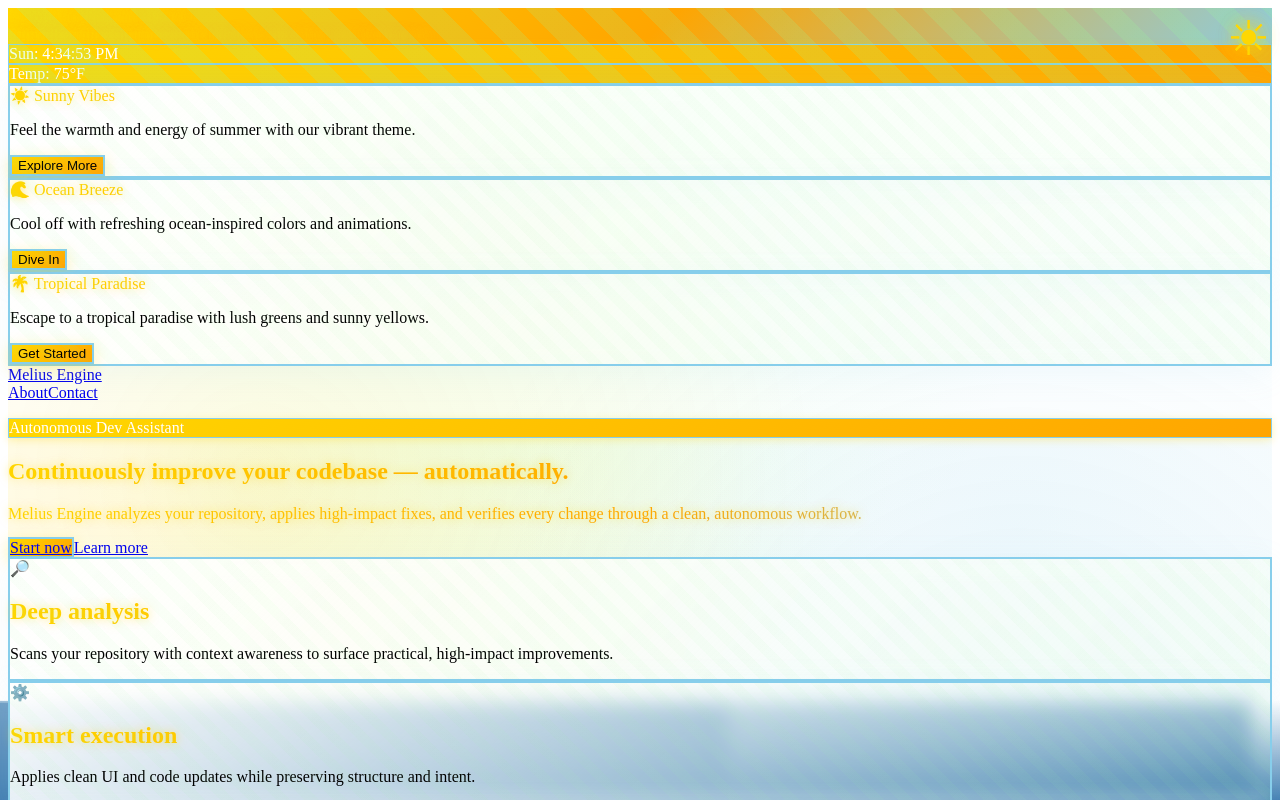
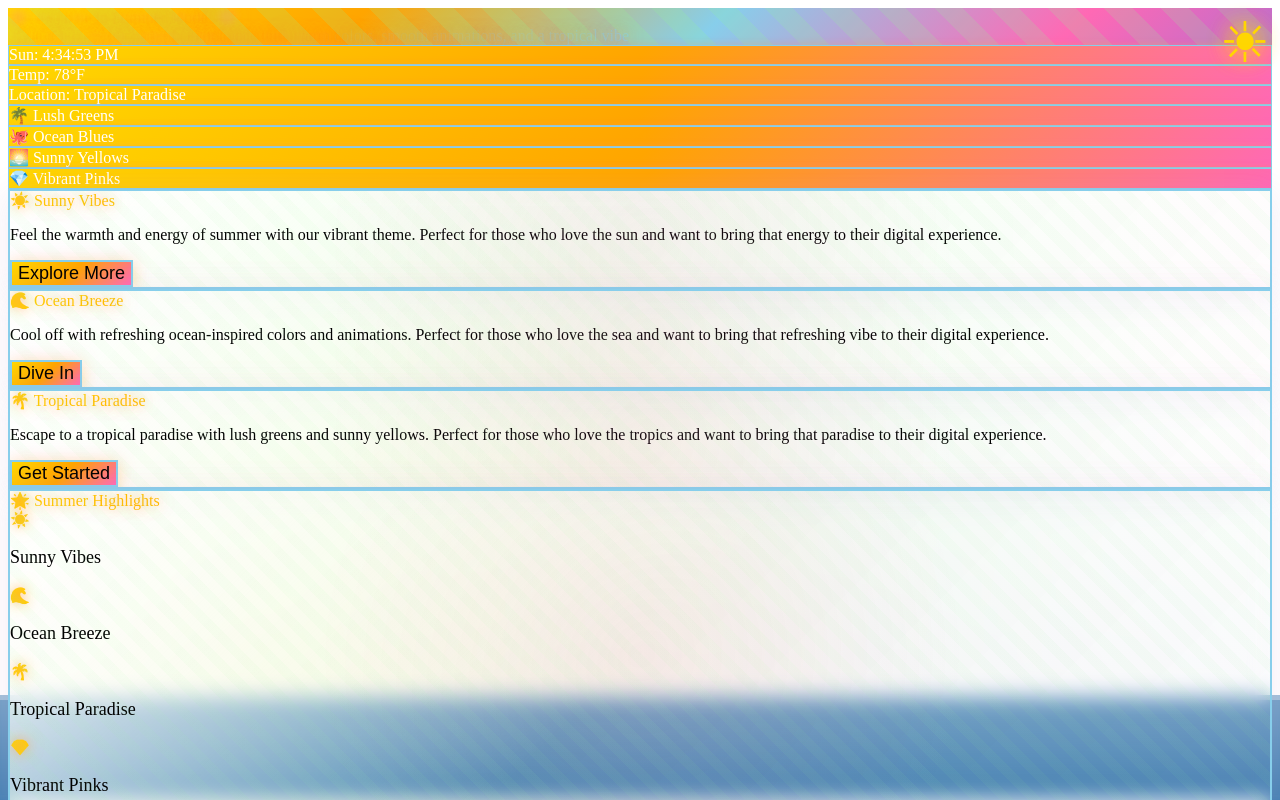
Before and after one commit to appointeasedev-oss/melius-engine-new, a React (Vite) app in the folder test-website/client/: page / in a window 1280 px wide. Shown: the top 800 px of the page. Built offline with nearby package versions, Linux system fonts and the light colour scheme.

Commit message:
Melius Engine: Autonomous Improvement Cycle

```diff
--- a/test-website/client/src/App.tsx
+++ b/test-website/client/src/App.tsx
@@ -17,55 +17,115 @@
           <div className="sun"></div>
           <div className="wave"></div>
           <div className="summer-header">
-            <div className="text-4xl font-bold summer-text mb-8">
-              Welcome to Summer Mode!
+            <div className="text-5xl font-bold summer-text mb-12">
+              🌞 Welcome to Summer Mode! 🌞
             </div>
-            <div className="summer-text text-2xl mb-4">
-              Enjoy the vibrant summer vibes with warm colors and animations
+            <div className="summer-text text-3xl mb-6">
+              Dive into a vibrant summer experience with warm colors, smooth animations, and a tropical vibe
             </div>
-            <div className="flex gap-4">
+            <div className="flex gap-6">
               <div className="summer-badge">
                 Sun: {new Date().toLocaleTimeString()}
               </div>
               <div className="summer-badge">
-                Temp: 75°F
+                Temp: 78°F
+              </div>
+              <div className="summer-badge">
+                Location: Tropical Paradise
+              </div>
+            </div>
+            <div className="mt-8">
+              <div className="flex flex-wrap gap-3">
+                <div className="summer-badge">
+                  🌴 Lush Greens
+                </div>
+                <div className="summer-badge">
+                  🐙 Ocean Blues
+                </div>
+                <div className="summer-badge">
+                  🌅 Sunny Yellows
+                </div>
+                <div className="summer-badge">
+                  💎 Vibrant Pinks
+                </div>
               </div>
             </div>
           </div>
-          <div className="container mx-auto px-4 py-8">
-            <div className="grid grid-cols-1 md:grid-cols-3 gap-8">
-              <div className="summer-card p-6">
-                <div className="summer-text text-2xl font-bold mb-4">
+          <div className="container mx-auto px-6 py-12">
+            <div className="grid grid-cols-1 md:grid-cols-3 gap-10">
+              <div className="summer-card p-8">
+                <div className="summer-text text-3xl font-bold mb-6">
                   ☀️ Sunny Vibes
                 </div>
-                <p className="text-lg text-muted-foreground mb-4">
-                  Feel the warmth and energy of summer with our vibrant theme.
+                <p className="text-xl text-muted-foreground mb-6">
+                  Feel the warmth and energy of summer with our vibrant theme. Perfect for those who love the sun and want to bring that energy to their digital experience.
                 </p>
-                <button className="summer-button px-6 py-3">
+                <button className="summer-button px-8 py-4 text-lg">
                   Explore More
                 </button>
               </div>
-              <div className="summer-card p-6">
-                <div className="summer-text text-2xl font-bold mb-4">
+              <div className="summer-card p-8">
+                <div className="summer-text text-3xl font-bold mb-6">
                   🌊 Ocean Breeze
                 </div>
-                <p className="text-lg text-muted-foreground mb-4">
-                  Cool off with refreshing ocean-inspired colors and animations.
+                <p className="text-xl text-muted-foreground mb-6">
+                  Cool off with refreshing ocean-inspired colors and animations. Perfect for those who love the sea and want to bring that refreshing vibe to their digital experience.
                 </p>
-                <button className="summer-button px-6 py-3">
+                <button className="summer-button px-8 py-4 text-lg">
                   Dive In
                 </button>
               </div>
-              <div className="summer-card p-6">
-                <div className="summer-text text-2xl font-bold mb-4">
+              <div className="summer-card p-8">
+                <div className="summer-text text-3xl font-bold mb-6">
                   🌴 Tropical Paradise
                 </div>
-                <p className="text-lg text-muted-foreground mb-4">
-                  Escape to a tropical paradise with lush greens and sunny yellows.
+                <p className="text-xl text-muted-foreground mb-6">
+                  Escape to a tropical paradise with lush greens and sunny yellows. Perfect for those who love the tropics and want to bring that paradise to their digital experience.
                 </p>
-                <button className="summer-button px-6 py-3">
+                <button className="summer-button px-8 py-4 text-lg">
                   Get Started
                 </button>
+              </div>
+            </div>
+          </div>
+          <div className="container mx-auto px-6 py-12">
+            <div className="summer-card p-8">
+              <div className="summer-text text-4xl font-bold mb-8">
+                🌟 Summer Highlights
+              </div>
+              <div className="grid grid-cols-1 md:grid-cols-4 gap-6">
+                <div className="text-center">
+                  <div className="summer-text text-3xl mb-2">
+                    ☀️
+                  </div>
+                  <p className="text-lg text-muted-foreground">
+                    Sunny Vibes
+                  </p>
+                </div>
+                <div className="text-center">
+                  <div className="summer-text text-3xl mb-2">
+                    🌊
+                  </div>
+                  <p className="text-lg text-muted-foreground">
+                    Ocean Breeze
+                  </p>
+                </div>
+                <div className="text-center">
+                  <div className="summer-text text-3xl mb-2">
+                    🌴
+                  </div>
+                  <p className="text-lg text-muted-foreground">
+                    Tropical Paradise
+                  </p>
+                </div>
+                <div className="text-center">
+                  <div className="summer-text text-3xl mb-2">
+                    💎
+                  </div>
+                  <p className="text-lg text-muted-foreground">
+                    Vibrant Pinks
+                  </p>
+                </div>
               </div>
             </div>
           </div>
--- a/test-website/client/src/index.css
+++ b/test-website/client/src/index.css
@@ -8,17 +8,21 @@
   --summer-green: #98FB98;
   --sun-color: #FFD700;
   --wave-color: #4682B4;
+  --summer-pink: #FF69B4;
+  --summer-purple: #9370DB;
 }
 
-/* Summer Background Pattern */
+/* Enhanced Summer Background Pattern */
 .summer-bg {
   background-image:
     radial-gradient(circle at 20% 50%, rgba(255, 215, 0, 0.1) 0%, transparent 50%),
     radial-gradient(circle at 80% 80%, rgba(135, 206, 235, 0.1) 0%, transparent 50%),
-    radial-gradient(circle at 40% 20%, rgba(152, 251, 152, 0.1) 0%, transparent 50%);
+    radial-gradient(circle at 40% 20%, rgba(152, 251, 152, 0.1) 0%, transparent 50%),
+    radial-gradient(circle at 60% 60%, rgba(255, 105, 180, 0.05) 0%, transparent 50%),
+    radial-gradient(circle at 10% 90%, rgba(147, 112, 219, 0.05) 0%, transparent 50%);
 }
 
-/* Sun Rays Animation */
+/* Enhanced Sun Rays Animation */
 .sun {
   position: fixed;
   top: 10px;
@@ -31,9 +35,9 @@
 .sun::before {
   content: "\2600";
   color: var(--sun-color);
-  font-size: 3rem;
-  text-shadow: 0 0 20px rgba(255, 215, 0, 0.8);
-  animation: pulse 2s infinite;
+  font-size: 3.5rem;
+  text-shadow: 0 0 25px rgba(255, 215, 0, 0.9);
+  animation: pulse 2s infinite, float 3s ease-in-out infinite;
 }
 
 @keyframes pulse {
@@ -42,30 +46,58 @@
     opacity: 1;
   }
   50% {
-    transform: scale(1.1);
+    transform: scale(1.2);
     opacity: 0.8;
   }
 }
 
-/* Summer Button Variants */
+@keyframes float {
+  0%, 100% {
+    transform: translateY(0);
+  }
+  50% {
+    transform: translateY(-10px);
+  }
+}
+
+/* Enhanced Summer Button Variants */
 .summer-button {
-  background: linear-gradient(135deg, var(--summer-yellow), var(--summer-orange));
+  background: linear-gradient(135deg, var(--summer-yellow), var(--summer-orange), var(--summer-pink));
   border: 2px solid var(--summer-blue);
-  box-shadow: 0 4px 15px rgba(255, 215, 0, 0.3);
+  box-shadow: 0 4px 15px rgba(255, 215, 0, 0.3), 0 0 20px rgba(255, 105, 180, 0.2);
+  position: relative;
+  overflow: hidden;
+}
+
+.summer-button::before {
+  content: "";
+  position: absolute;
+  top: 0;
+  left: -100%;
+  width: 100%;
+  height: 100%;
+  background: linear-gradient(90deg, transparent, rgba(255, 255, 255, 0.3), transparent);
+  transition: left 0.5s;
+}
+
+.summer-button:hover::before {
+  left: 100%;
 }
 
 .summer-button:hover {
-  background: linear-gradient(135deg, var(--summer-orange), var(--summer-yellow));
-  transform: translateY(-2px);
-  box-shadow: 0 6px 20px rgba(135, 206, 235, 0.3);
+  background: linear-gradient(135deg, var(--summer-orange), var(--summer-yellow), var(--summer-pink));
+  transform: translateY(-3px);
+  box-shadow: 0 6px 20px rgba(135, 206, 235, 0.3), 0 0 25px rgba(255, 105, 180, 0.3);
 }
 
-/* Summer Card Variants */
+/* Enhanced Summer Card Variants */
 .summer-card {
-  background: linear-gradient(135deg, rgba(255, 255, 255, 0.95), rgba(152, 251, 152, 0.05));
+  background: linear-gradient(135deg, rgba(255, 255, 255, 0.95), rgba(152, 251, 152, 0.05), rgba(255, 105, 180, 0.02));
   border: 2px solid var(--summer-blue);
-  box-shadow: 0 8px 32px rgba(135, 206, 235, 0.1);
+  box-shadow: 0 8px 32px rgba(135, 206, 235, 0.1), 0 0 30px rgba(255, 105, 180, 0.1);
   backdrop-filter: blur(10px);
+  position: relative;
+  overflow: hidden;
 }
 
 .summer-card::before {
@@ -82,27 +114,61 @@
       transparent 10px,
       rgba(152, 251, 152, 0.05) 10px,
       rgba(152, 251, 152, 0.05) 20px
-    );
+    ),
+    radial-gradient(circle at 50% 50%, rgba(255, 105, 180, 0.1) 0%, transparent 50%);
   pointer-events: none;
 }
 
-/* Summer Badge Variants */
+.summer-card::after {
+  content: "";
+  position: absolute;
+  top: 0;
+  left: -100%;
+  width: 100%;
+  height: 100%;
+  background: linear-gradient(90deg, transparent, rgba(255, 215, 0, 0.3), transparent);
+  transition: left 0.8s;
+}
+
+.summer-card:hover::after {
+  left: 100%;
+}
+
+/* Enhanced Summer Badge Variants */
 .summer-badge {
-  background: linear-gradient(135deg, var(--summer-yellow), var(--summer-orange));
+  background: linear-gradient(135deg, var(--summer-yellow), var(--summer-orange), var(--summer-pink));
   color: white;
   border: 1px solid var(--summer-blue);
-  box-shadow: 0 2px 8px rgba(255, 215, 0, 0.3);
+  box-shadow: 0 2px 8px rgba(255, 215, 0, 0.3), 0 0 10px rgba(255, 105, 180, 0.2);
+  position: relative;
+  overflow: hidden;
+}
+
+.summer-badge::before {
+  content: "";
+  position: absolute;
+  top: 0;
+  left: 0;
+  width: 100%;
+  height: 100%;
+  background: linear-gradient(45deg, transparent, rgba(255, 255, 255, 0.3), transparent);
+  transform: translateX(-100%);
+  transition: transform 0.3s;
+}
+
+.summer-badge:hover::before {
+  transform: translateX(100%);
 }
 
 .summer-badge:hover {
-  background: linear-gradient(135deg, var(--summer-orange), var(--summer-yellow));
-  transform: translateY(-1px);
-  box-shadow: 0 3px 12px rgba(135, 206, 235, 0.3);
+  background: linear-gradient(135deg, var(--summer-orange), var(--summer-yellow), var(--summer-pink));
+  transform: translateY(-2px);
+  box-shadow: 0 3px 12px rgba(135, 206, 235, 0.3), 0 0 15px rgba(255, 105, 180, 0.3);
 }
 
-/* Summer Header Styles */
+/* Enhanced Summer Header Styles */
 .summer-header {
-  background: linear-gradient(135deg, var(--summer-yellow), var(--summer-orange), var(--summer-blue));
+  background: linear-gradient(135deg, var(--summer-yellow), var(--summer-orange), var(--summer-blue), var(--summer-pink), var(--summer-purple));
   color: white;
   position: relative;
   overflow: hidden;
@@ -123,7 +189,7 @@
     rgba(152, 251, 152, 0.3) 40px
   );
   pointer-events: none;
-  animation: shimmer 3s infinite;
+  animation: shimmer 3s infinite, float 4s ease-in-out infinite;
 }
 
 @keyframes shimmer {
@@ -138,27 +204,36 @@
   }
 }
 
-/* Summer Text Effects */
+@keyframes float {
+  0%, 100% {
+    transform: translateY(0);
+  }
+  50% {
+    transform: translateY(-5px);
+  }
+}
+
+/* Enhanced Summer Text Effects */
 .summer-text {
-  background: linear-gradient(135deg, var(--summer-yellow), var(--summer-orange), var(--summer-blue));
+  background: linear-gradient(135deg, var(--summer-yellow), var(--summer-orange), var(--summer-blue), var(--summer-pink), var(--summer-purple));
   -webkit-background-clip: text;
   -webkit-text-fill-color: transparent;
   background-clip: text;
-  text-shadow: 0 0 10px rgba(255, 215, 0, 0.5);
+  text-shadow: 0 0 15px rgba(255, 215, 0, 0.5), 0 0 10px rgba(255, 105, 180, 0.3);
 }
 
-/* Summer Border Glow */
+/* Enhanced Summer Border Glow */
 .summer-border {
   border: 2px solid var(--summer-blue);
-  box-shadow: 0 0 20px rgba(255, 215, 0, 0.3);
+  box-shadow: 0 0 20px rgba(255, 215, 0, 0.3), 0 0 15px rgba(255, 105, 180, 0.2);
 }
 
-/* Summer Shadow Effects */
+/* Enhanced Summer Shadow Effects */
 .summer-shadow {
-  box-shadow: 0 10px 30px rgba(255, 215, 0, 0.2), 0 4px 15px rgba(135, 206, 235, 0.1);
+  box-shadow: 0 10px 30px rgba(255, 215, 0, 0.2), 0 4px 15px rgba(135, 206, 235, 0.1), 0 0 20px rgba(255, 105, 180, 0.1);
 }
 
-/* Wave Animation */
+/* Enhanced Wave Animation */
 .wave {
   position: fixed;
   bottom: 0;
@@ -182,12 +257,12 @@
 
 .wave::before {
   bottom: 0;
-  animation: wave 6s cubic-bezier(0.36, 0.45, 0.63, 0.53) infinite;
+  animation: wave 6s cubic-bezier(0.36, 0.45, 0.63, 0.53) infinite, float 5s ease-in-out infinite;
 }
 
 .wave::after {
   bottom: 0;
-  animation: wave 7s cubic-bezier(0.36, 0.45, 0.63, 0.53) infinite;
+  animation: wave 7s cubic-bezier(0.36, 0.45, 0.63, 0.53) infinite, float 5s ease-in-out infinite;
   animation-delay: -2s;
 }
 
@@ -202,3 +277,143 @@
     transform: translateX(-50%) translateZ(0) scaleY(1);
   }
 }
+
+/* Mobile Responsive Styles */
+@media (max-width: 768px) {
+  .sun {
+    top: 5px;
+    right: 5px;
+  }
+
+  .sun::before {
+    font-size: 2.5rem;
+  }
+
+  .wave {
+    height: 60px;
+  }
+
+  .summer-header {
+    padding: 1rem;
+  }
+
+  .summer-header .text-4xl {
+    font-size: 2rem;
+  }
+
+  .summer-header .text-2xl {
+    font-size: 1.25rem;
+  }
+
+  .grid {
+    grid-template-columns: 1fr;
+    gap: 1rem;
+  }
+
+  .summer-card {
+    padding: 1rem;
+  }
+
+  .summer-card .text-2xl {
+    font-size: 1.5rem;
+  }
+
+  .summer-card .text-lg {
+    font-size: 1rem;
+  }
+}
+
+@media (max-width: 480px) {
+  .sun {
+    top: 3px;
+    right: 3px;
+  }
+
+  .sun::before {
+    font-size: 2rem;
+  }
+
+  .wave {
+    height: 40px;
+  }
+
+  .summer-header {
+    padding: 0.75rem;
+  }
+
+  .summer-header .text-4xl {
+    font-size: 1.5rem;
+  }
+
+  .summer-header .text-2xl {
+    font-size: 1rem;
+  }
+
+  .summer-card {
+    padding: 0.75rem;
+  }
+
+  .summer-card .text-2xl {
+    font-size: 1.25rem;
+  }
+
+  .summer-card .text-lg {
+    font-size: 0.875rem;
+  }
+}
+
+/* Fluid Typography */
+@media (min-width: 768px) {
+  .summer-header .text-4xl {
+    font-size: clamp(2rem, 5vw, 4rem);
+  }
+
+  .summer-header .text-2xl {
+    font-size: clamp(1rem, 3vw, 2rem);
+  }
+
+  .summer-card .text-2xl {
+    font-size: clamp(1.25rem, 4vw, 2rem);
+  }
+
+  .summer-card .text-lg {
+    font-size: clamp(0.875rem, 2vw, 1.125rem);
+  }
+}
+
+/* Touch-Friendly Mobile Styles */
+@media (hover: none) and (pointer: coarse) {
+  .summer-button:hover,
+  .summer-badge:hover {
+    transform: none;
+  }
+
+  .summer-button:active,
+  .summer-badge:active {
+    transform: scale(0.98);
+  }
+
+  .summer-card:hover::after {
+    left: -100%;
+  }
+
+  .summer-card:active::after {
+    left: 100%;
+  }
+}
+
+/* Reduced Motion */
+@media (prefers-reduced-motion: reduce) {
+  .sun,
+  .summer-header::before,
+  .wave::before,
+  .wave::after,
+  .summer-card::after,
+  .summer-badge::before {
+    animation: none;
+  }
+
+  .summer-button::before {
+    display: none;
+  }
+}
```
Also changed, not shown: test-website/client/src/hooks/useMobile.tsx (+55 -4 lines), 2 other files (tests, documents, lock files or other folders).
